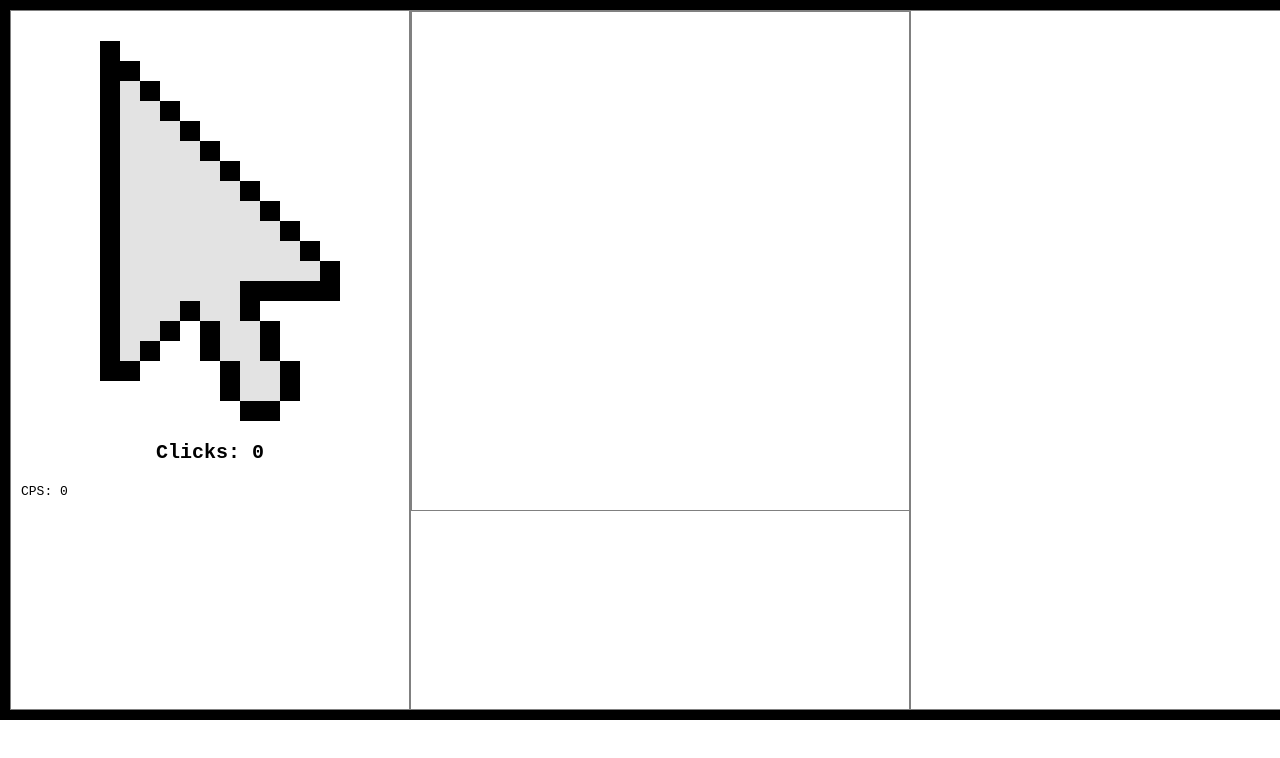
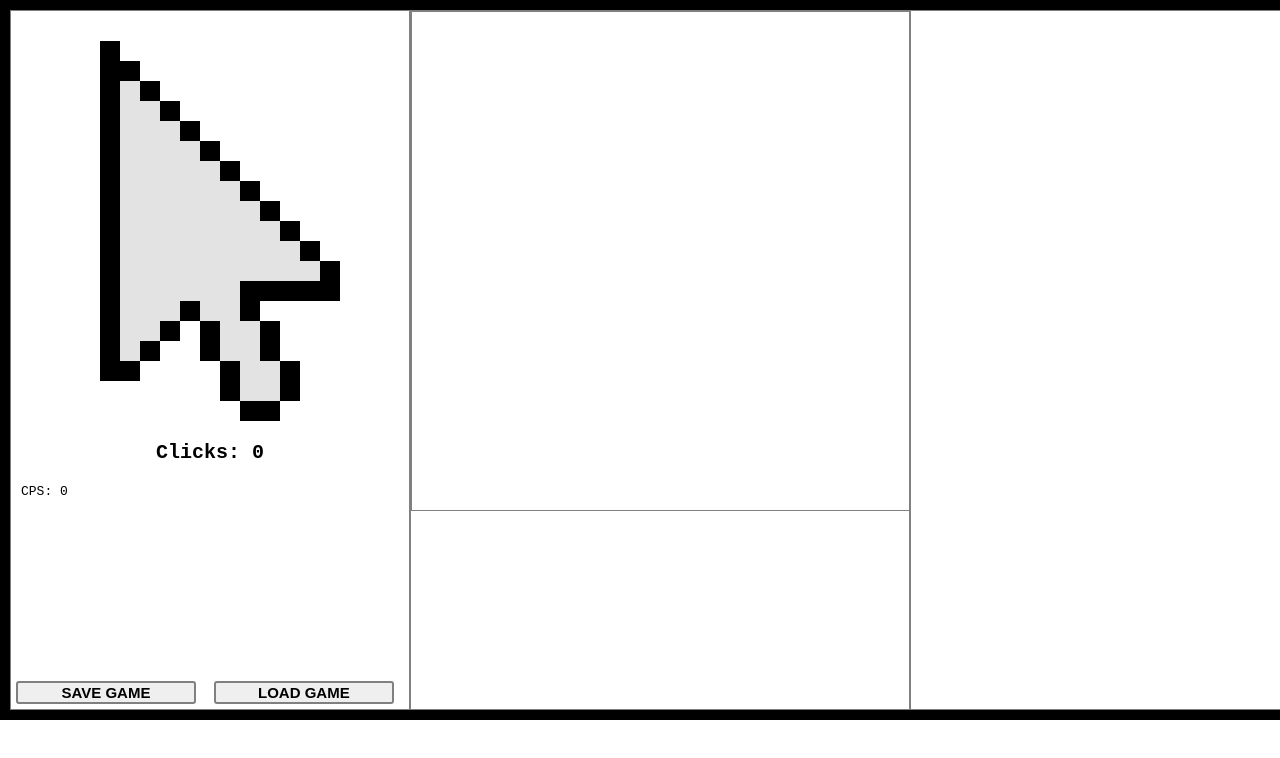
Before and after one commit to kaden-emrich/clicker-clicker, a plain HTML site: page index.html in a window 1280 px wide. Shown: the top 758 px of the page. Drawn offline with Linux system fonts and the light colour scheme.

Commit message:
v0.1.0
- Saving and loading is finished! Most of the basics of the game are laid out. We are now in beta!

```diff
--- a/index.html
+++ b/index.html
@@ -4,7 +4,7 @@
         <meta charset="UTF-8">
         <meta http-equiv="X-UA-Compatible" content="IE=edge">
         <meta name="viewport" content="width=device-width, initial-scale=1.0">
-        <title>Clicker Clicker v0.0.8</title>
+        <title>Clicker Clicker v0.1.0</title>
         <link rel="stylesheet" href="style.css">
     </head>
     <body>
@@ -22,6 +22,10 @@
                     <p class="count">Clicks: <span id="counter">0</span></p>
                     <p>CPS: <span id="CPS">0</span></p>
                 </div>
+                <div class="gameStateButton">
+                    <button type="button" class="gameStateButton" onclick="saveGame()">SAVE GAME</button>
+                    <button type="button" class="gameStateButton" onclick="loadGame()">LOAD GAME</button>
+                </div>
             </div>
 
             <div id="middle">
--- a/style.css
+++ b/style.css
@@ -44,6 +44,25 @@ body {
     text-align: center;
     font-size: 20px;
     font-weight: bolder;
+}
+
+div.gameStateButton {
+    position: absolute;
+    box-sizing: border-box;
+    bottom: 0;
+    margin: 0;
+    padding: 0;
+    width: 400px;
+    height: auto;
+    /*border: 1px solid blue;*/
+}
+button.gameStateButton {
+    width: 180px;
+    margin: 5px;
+    border: 2px solid grey;
+    border-radius: 3px;
+    font-size: 15px;
+    font-weight: bold;
 }
 
 #middle {
```
